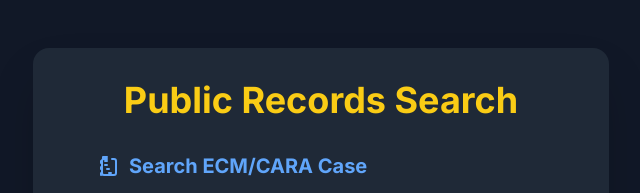
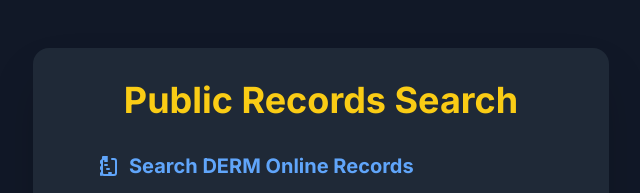
Before and after one commit to jrami228/PRP.github.io, a plain HTML site: page index.html in a window 1280 px wide. Shown: the top 193 px of the page, 319-959 px from the left. Drawn offline with nearby package versions, Linux system fonts and the light colour scheme.

Commit message:
Update index.html

```diff
--- a/index.html
+++ b/index.html
@@ -35,7 +35,7 @@
                         <svg xmlns="http://www.w3.org/2000/svg" class="h-6 w-6 mr-2" fill="none" viewBox="0 0 24 24" stroke="currentColor" stroke-width="2">
                             <path stroke-linecap="round" stroke-linejoin="round" d="M9 5H7a2 2 0 00-2 2v12a2 2 0 002 2h10a2 2 0 002-2V7a2 2 0 00-2-2h-2m-9 0V3h4m-4 2h4m-2 2h2m-6 0v2m0 4v2m0 4v2m4-10h2m0 4h2m0 4h2" />
                         </svg>
-                        Search ECM/CARA Case
+                        Search DERM Online Records
                     </h2>
 
                     <!-- Workgroup Selector --><div class="flex flex-col">
```
